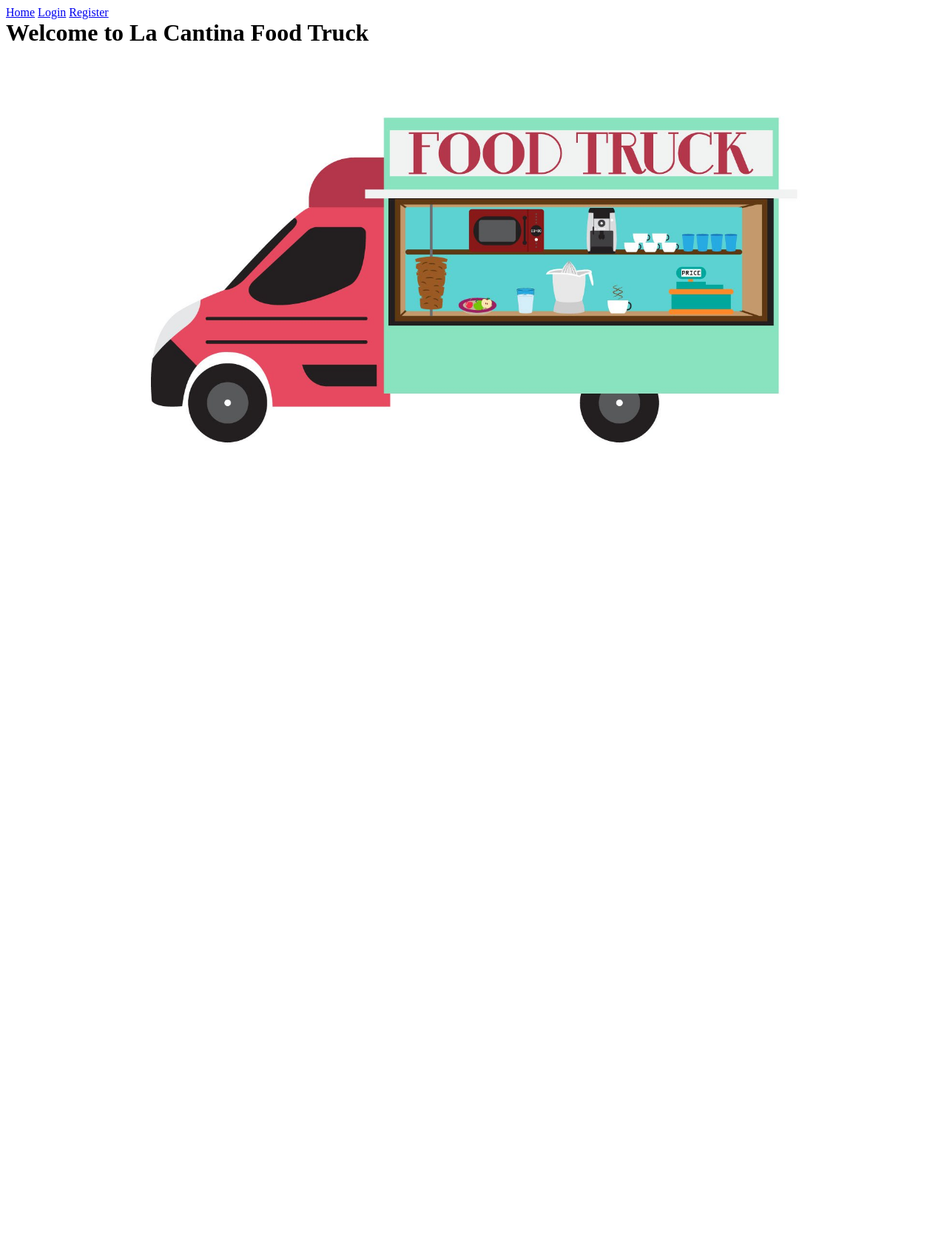
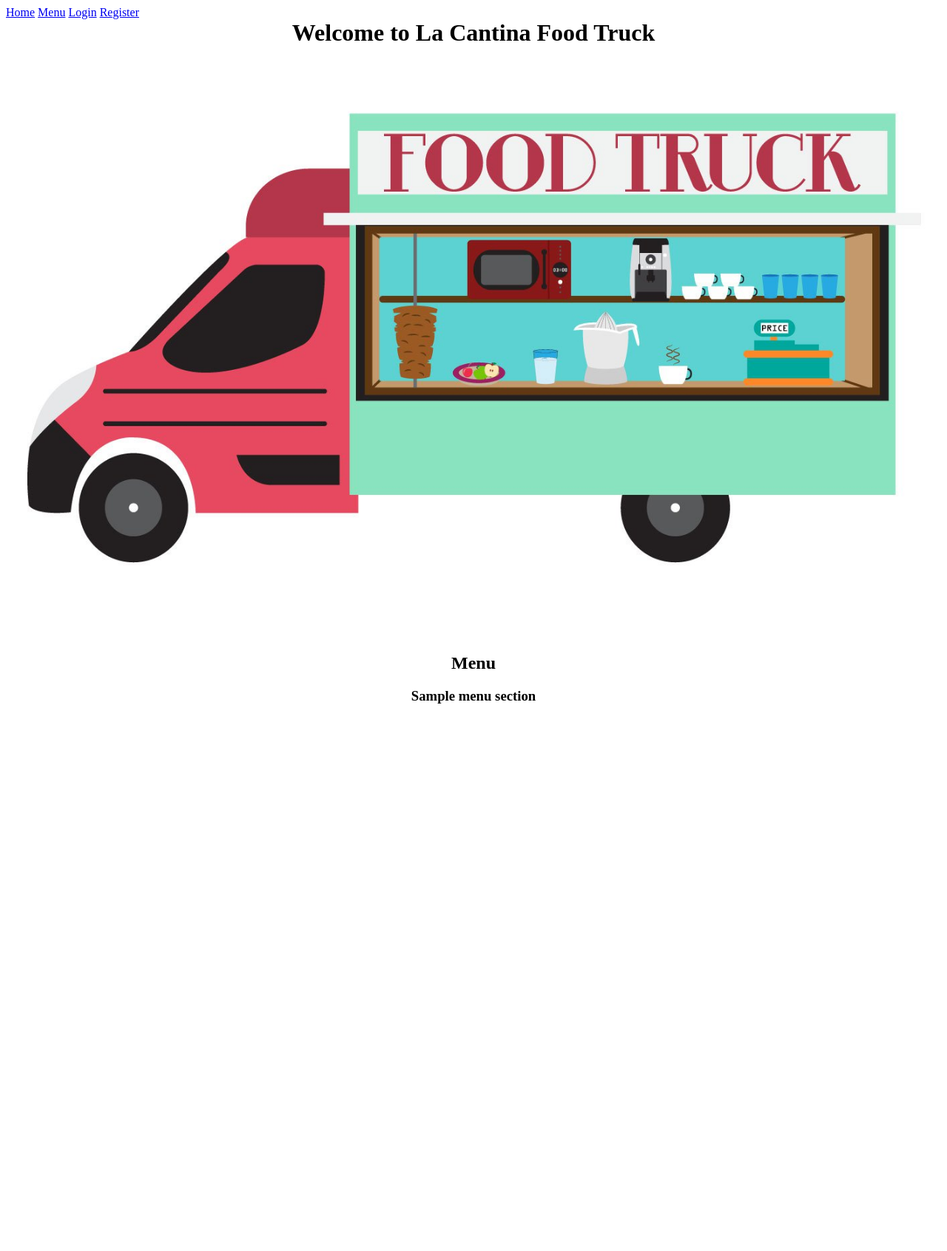
Before and after one commit to gregdhaem/foodtruck, a Symfony app: template templates/home/index.html.twig in a window 1280 px wide. Shown: the whole page at 74% size. Before the commit the page ends 599 px from the top, so only its background shows below. Run offline with Twig, Linux system fonts and the light colour scheme; the template is opened without the code that fills it: most values are stand-ins (such as "Sample title", 1, 10 or a date in 2020); some libraries are stand-ins or nearby versions.

Commit message:
sorting of menu by section

```diff
--- a/public/css/main.css
+++ b/public/css/main.css
@@ -4,14 +4,29 @@
 
 h1  {
     margin: 0 auto;
+}
 
+.main_title {
+    text-align: center;
 }
 
 .home {
     background-image: url(../Images/truck.jpg);
     background-position: center;
     background-repeat: no-repeat;
-    background-size: contain;
+    /* background-size: contain; */
+    background-size: cover;
     width: auto;
-    height: 80vh;
+    height: 100vh;
 }
+
+.menu {
+    min-height: 100vh;
+}
+.menu_section_title, .menu_title {
+    text-align: center;
+}
+
+.menu_item_desc {
+    text-align: center;
+}
--- a/src/Entity/MenuSection.php
+++ b/src/Entity/MenuSection.php
@@ -2,9 +2,10 @@
 
 namespace App\Entity;
 
+use Doctrine\ORM\Mapping as ORM;
+use Doctrine\ORM\Mapping\OrderBy;
+use Doctrine\Common\Collections\Collection;
 use Doctrine\Common\Collections\ArrayCollection;
-use Doctrine\Common\Collections\Collection;
-use Doctrine\ORM\Mapping as ORM;
 
 /**
  * @ORM\Entity(repositoryClass="App\Repository\MenuSectionRepository")
@@ -40,6 +41,7 @@ class MenuSection
 
     /**
      * @ORM\OneToMany(targetEntity="App\Entity\MenuItem", mappedBy="menuSection")
+     * @OrderBy({"itemDescription" = "ASC"})
      */
     private $menuItems;
 
--- a/templates/base.html.twig
+++ b/templates/base.html.twig
@@ -9,7 +9,9 @@
         <link href="/css/main.css" rel="stylesheet"> {% block stylesheets %}{% endblock %}
         </head>
         <body>
+            <nav>
                 <a href={{ path("app_home") }}>Home</a>
+                <a href="#menu">Menu</a>
                 {% if app.user %}
                     <a href={{ path("menu_item_index") }}>Menu Item</a>
                     <a href={{ path("menu_section_index") }}>Menu Section</a>
@@ -18,6 +20,7 @@
                     <a href={{ path('app_login') }}>Login</a>
                     <a href={{ path('app_register') }}>Register</a>
                 {% endif %}
+            </nav>
             {% block body %}{% endblock %}
             {% block javascripts %}{% endblock %}
         </body>
--- a/templates/home/index.html.twig
+++ b/templates/home/index.html.twig
@@ -11,9 +11,22 @@
             </h6>
         </div>
     {% endif %}
-    <h1>Welcome to La Cantina Food Truck</h1>
-    <div class='home'></div>
+    <h1 class="main_title">Welcome to La Cantina Food Truck</h1>
+    <div class='home'>
+    </div>
     <div class="menu">
+    <h2 class="menu_title" id="menu">Menu</h2>
+        {% for menu_section in menu_sections|sort %}
+            <h3 class="menu_section_title">{{ menu_section.sectionTitle }}
+            </h3>
+            {% for menu_item in menu_items %}
+                {% if menu_section.id == menu_item.menuSection.id %}
+                {% if menu_item.OnMenu == 'yes' %}
 
+                <p class="menu_item_desc">{{ menu_item.itemDescription }} - &euro;{{ menu_item.itemPrice }}</p>
+                {% endif %}
+                {% endif %}
+            {% endfor %}
+        {% endfor %}
     </div>
 {% endblock %}
--- a/templates/menu_section/index.html.twig
+++ b/templates/menu_section/index.html.twig
@@ -23,7 +23,7 @@
                 <td>{{ menu_section.user.email }}</td>
                 <td>{{ menu_section.sectionNumber }}</td>
                 <td>{{ menu_section.sectionTitle }}</td>
-                <td>{{ menu_item.itemImage ? menu_item.itemImage : 'No image' }}</td>
+                <td>{{ menu_section.sectionImage ? menu_section.sectionImage : 'No image' }}</td>
                 <td>
                     <a href="{{ path('menu_section_show', {'id': menu_section.id}) }}">show</a>
                     <a href="{{ path('menu_section_edit', {'id': menu_section.id}) }}">edit</a>
@@ -31,7 +31,7 @@
             </tr>
         {% else %}
             <tr>
-                <td colspan="6">no records found</td>
+                <td colspan="5">no records found</td>
             </tr>
         {% endfor %}
         </tbody>
--- a/templates/menu_section/show.html.twig
+++ b/templates/menu_section/show.html.twig
@@ -21,7 +21,7 @@
             </tr>
             <tr>
                 <th>SectionImage</th>
-                <td>{{ menu_item.itemImage ? menu_item.itemImage : 'No image' }}</td>
+                <td>{{ menu_section.sectionImage ? menu_section.sectionImage : 'No image' }}</td>
             </tr>
         </tbody>
     </table>
```
Also changed, not shown: src/Controller/HomeController.php (+9 -4 lines). Lines whose indentation alone changed are shown as unchanged.
